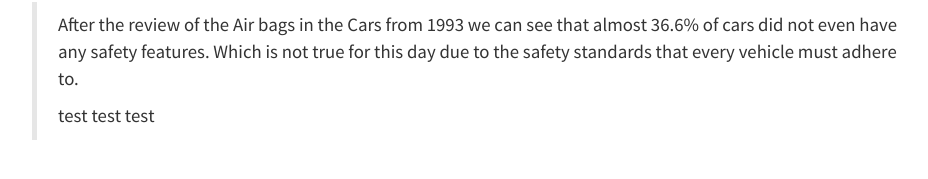
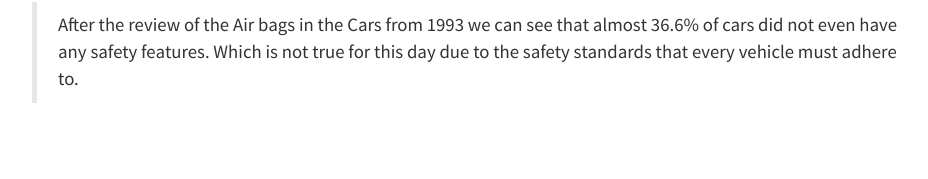
Before and after one commit to MurtazaBadshah121/MurtazaBadshah121.github.io, a website: page research/cars93_dataset.html in a window 1280 px wide. Shown: the part 3388-3567 px from the top of the page, without its empty margins (153-1081 px from the left). Drawn offline with nearby package versions, Linux system fonts and the light colour scheme; some packages are replaced by stand-ins of ours.

Commit message:
Update cars93_dataset.html
c

```diff
--- a/research/cars93_dataset.html
+++ b/research/cars93_dataset.html
@@ -367,7 +367,6 @@ opts_chunk$set(tidy.opts=list(width.cutoff=60),tidy=TRUE)</code></pre>
 <blockquote>
 <p>After the review of the Air bags in the Cars from 1993 we can see that almost 36.6% of cars did not even have any safety features. Which is not true for this day due to the safety standards that every vehicle must adhere to.</p>
 
-    <p> test test test</p>
 </blockquote>
 </div>
 </div>
```
